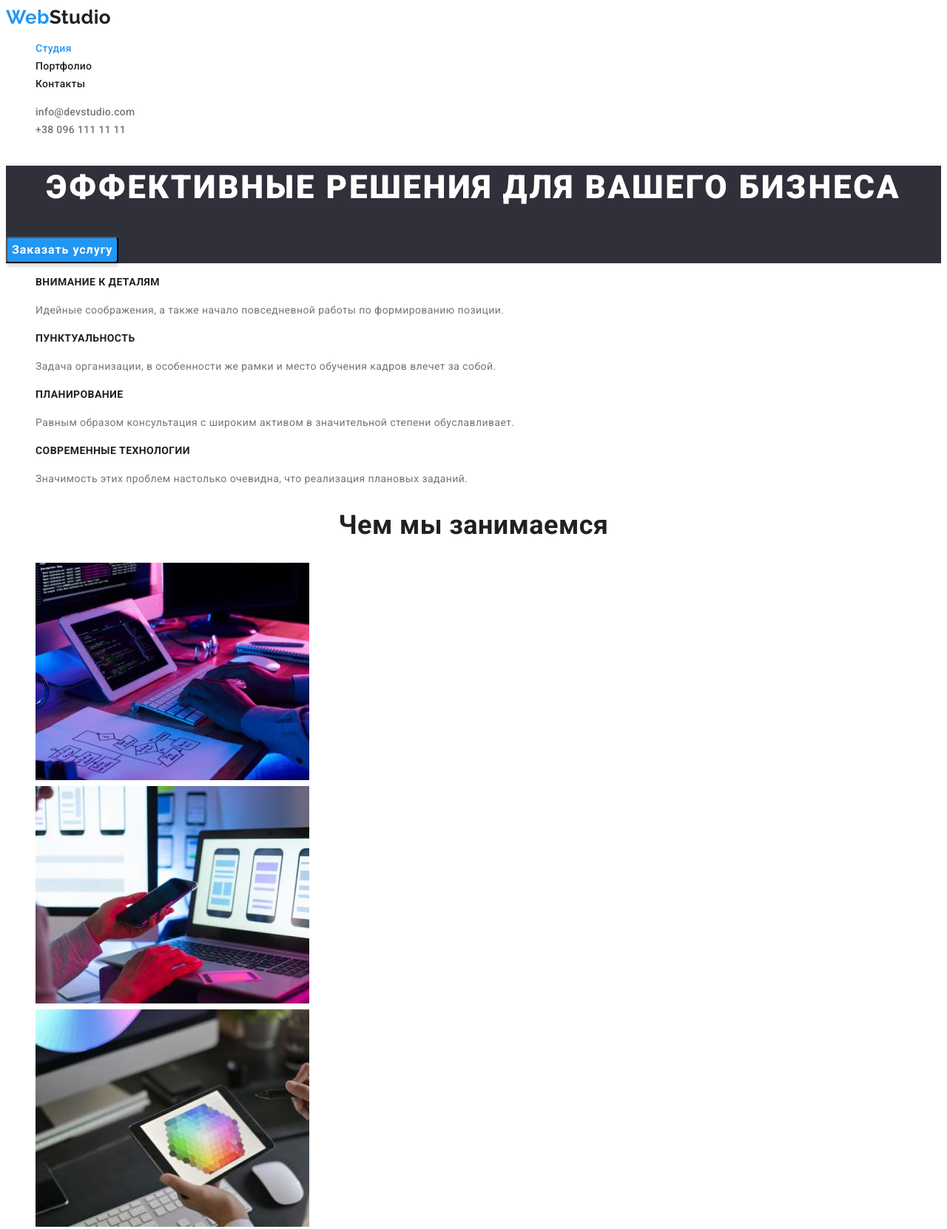
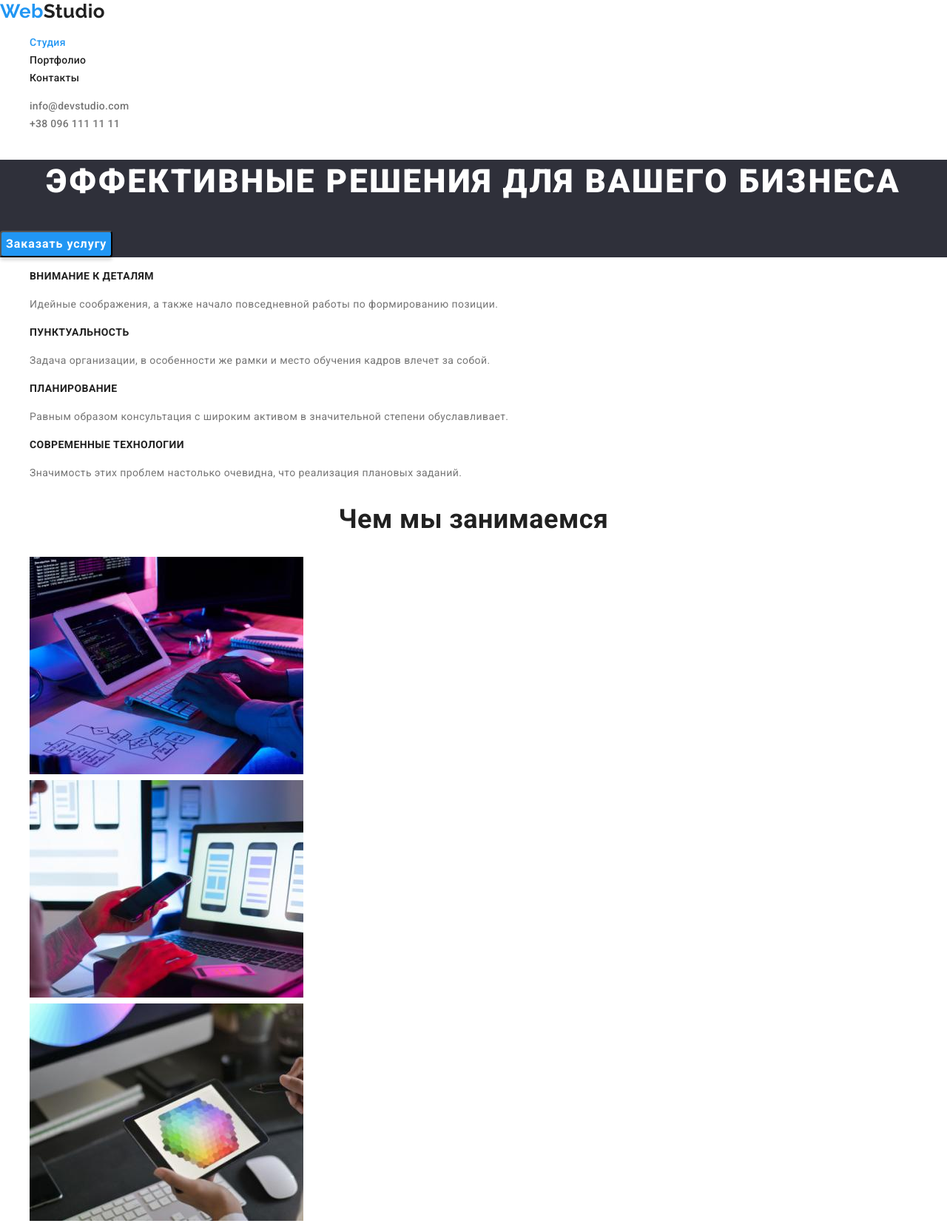
Before and after one commit to Bonzo-j/hw-2, a plain HTML site: page index.html in a window 1280 px wide. Shown: the top 1662 px of the page at 74% size. Drawn offline with nearby package versions, Linux system fonts and the light colour scheme.

Commit message:
Update index.html

```diff
--- a/index.html
+++ b/index.html
@@ -4,6 +4,13 @@
     <meta charset="UTF-8" />
     <meta http-equiv="X-UA-Compatible" content="IE=edge" />
     <meta name="viewport" content="width=device-width, initial-scale=1.0" />
+    <link
+      rel="stylesheet"
+      href="https://cdnjs.cloudflare.com/ajax/libs/modern-normalize/1.1.0/modern-normalize.min.css"
+      integrity="sha512-wpPYUAdjBVSE4KJnH1VR1HeZfpl1ub8YT/NKx4PuQ5NmX2tKuGu6U/JRp5y+Y8XG2tV+wKQpNHVUX03MfMFn9Q=="
+      crossorigin="anonymous"
+      referrerpolicy="no-referrer"
+    />
     <link rel="preconnect" href="https://fonts.googleapis.com" />
     <link rel="preconnect" href="https://fonts.gstatic.com" crossorigin />
     <link
@@ -14,16 +21,22 @@
   </head>
   <body>
     <header class="header">
+      <div class="container header-container">
+        <div class="header-div">
           <nav class="header-nav">
             <a class="main-logo link" href="" lang="en">
               Web<span class="studio-black">Studio</span>
             </a>
             <ul class="list header-list">
               <li class="header-item">
-            <a class="link present header-link" href="./index.html">Студия</a>
+                <a class="link present header-link" href="./index.html"
+                  >Студия</a
+                >
               </li>
               <li class="header-item">
-            <a class="link header-link" href="./portfolio.html">Портфолио</a>
+                <a class="link header-link" href="./portfolio.html"
+                  >Портфолио</a
+                >
               </li>
               <li class="header-item">
                 <a class="link header-link" href="">Контакты</a>
@@ -31,25 +44,30 @@
             </ul>
           </nav>
 
-      <ul class="list">
-        <li>
+          <ul class="list connect">
+            <li class="item">
               <a class="link header-contacts" href="mailto:info@devstudio.com"
                 >info@devstudio.com</a
               >
             </li>
-        <li>
+            <li class="item">
               <a class="link header-contacts" href="tel:+380961111111"
                 >+38 096 111 11 11</a
               >
             </li>
           </ul>
+        </div>
+      </div>
     </header>
     <main>
       <section class="hero-section">
+        <div class="container">
           <h1 class="hero-title">Эффективные решения для вашего бизнеса</h1>
           <button type="button" class="hero-btn">Заказать услугу</button>
+        </div>
       </section>
       <section class="specials-section">
+        <div class="container">
           <ul class="list">
             <li>
               <h3 class="specials-title">Внимание к деталям</h3>
@@ -61,8 +79,8 @@
             <li>
               <h3 class="specials-title">Пунктуальность</h3>
               <p class="text-specials">
-              Задача организации, в особенности же рамки и место обучения кадров
-              влечет за собой.
+                Задача организации, в особенности же рамки и место обучения
+                кадров влечет за собой.
               </p>
             </li>
             <li>
@@ -80,10 +98,12 @@
               </p>
             </li>
           </ul>
+        </div>
       </section>
       <section class="what-we-are-doing">
+        <div class="container">
           <h2 class="title">Чем мы занимаемся</h2>
-        <ul class="list">
+          <ul class="list about-imgs">
             <li>
               <img
                 src="./imgs/cp3_3.jpg"
@@ -101,13 +121,20 @@
               />
             </li>
             <li>
-            <img src="./imgs/cp2_3.jpg" width="370" height="294" alt="Дизайн" />
+              <img
+                src="./imgs/cp2_3.jpg"
+                width="370"
+                height="294"
+                alt="Дизайн"
+              />
             </li>
           </ul>
+        </div>
       </section>
       <section class="team-section">
+        <div class="container">
           <h2 class="title">Наша команда</h2>
-        <ul class="list">
+          <ul class="list team-imgs">
             <li>
               <img
                 src="./imgs/img14.jpg"
@@ -118,7 +145,6 @@
               <h3 class="team-namez">Игорь Демьяненко</h3>
               <p class="team-after-namez" lang="en">Product Designer</p>
             </li>
-
             <li>
               <img
                 src="./imgs/img-24.jpg"
@@ -152,6 +178,7 @@
               <p class="team-after-namez" lang="en">UI Designer</p>
             </li>
           </ul>
+        </div>
       </section>
     </main>
     <footer class="footer">
```
Lines whose indentation alone changed are shown as unchanged.
